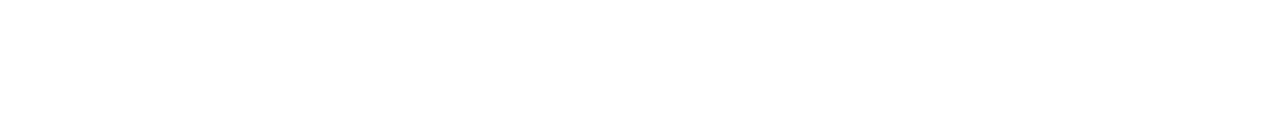
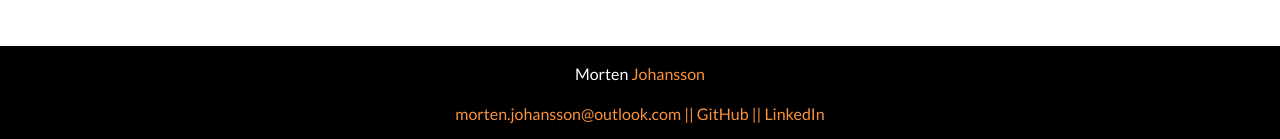
Before and after one commit to Morten-Kodehode/portfolio, a React (Vite) app: page / in a window 1280 px wide. Shown: the part 1902-2041 px from the top of the page. Before the commit the page ends 1948 px from the top, so only its background shows below. Built offline with nearby package versions, Linux system fonts and the light colour scheme.

Commit message:
added footer

```diff
--- a/src/App.jsx
+++ b/src/App.jsx
@@ -1,6 +1,7 @@
 import About from "./components/About";
 import Hero from "./components/Hero";
 import Projects from "./components/Projects";
+import Footer from "./components/Footer";
 
 function App() {
 
@@ -9,6 +10,7 @@ function App() {
       <Hero />
       <About />
       <Projects />
+      <Footer />
     </div>
   )
 }
--- /dev/null
+++ b/src/components/Footer.jsx
@@ -0,0 +1,14 @@
+import React from "react";
+
+function Footer() {
+  return (
+    <div className="font-lato flex flex-col justify-evenly items-center bg-black h-24">
+      <h2 className="text-white">Morten <span className="text-orange-400">Johansson</span></h2>
+      <div className="text-orange-400">
+        <p>morten.johansson@outlook.com || <a href="https://github.com/Morten-Kodehode" target="_blank" rel="noopener noreferrer" >GitHub</a> || <a href="#">LinkedIn</a></p>
+      </div>
+    </div>
+  )
+}
+
+export default Footer;
```
